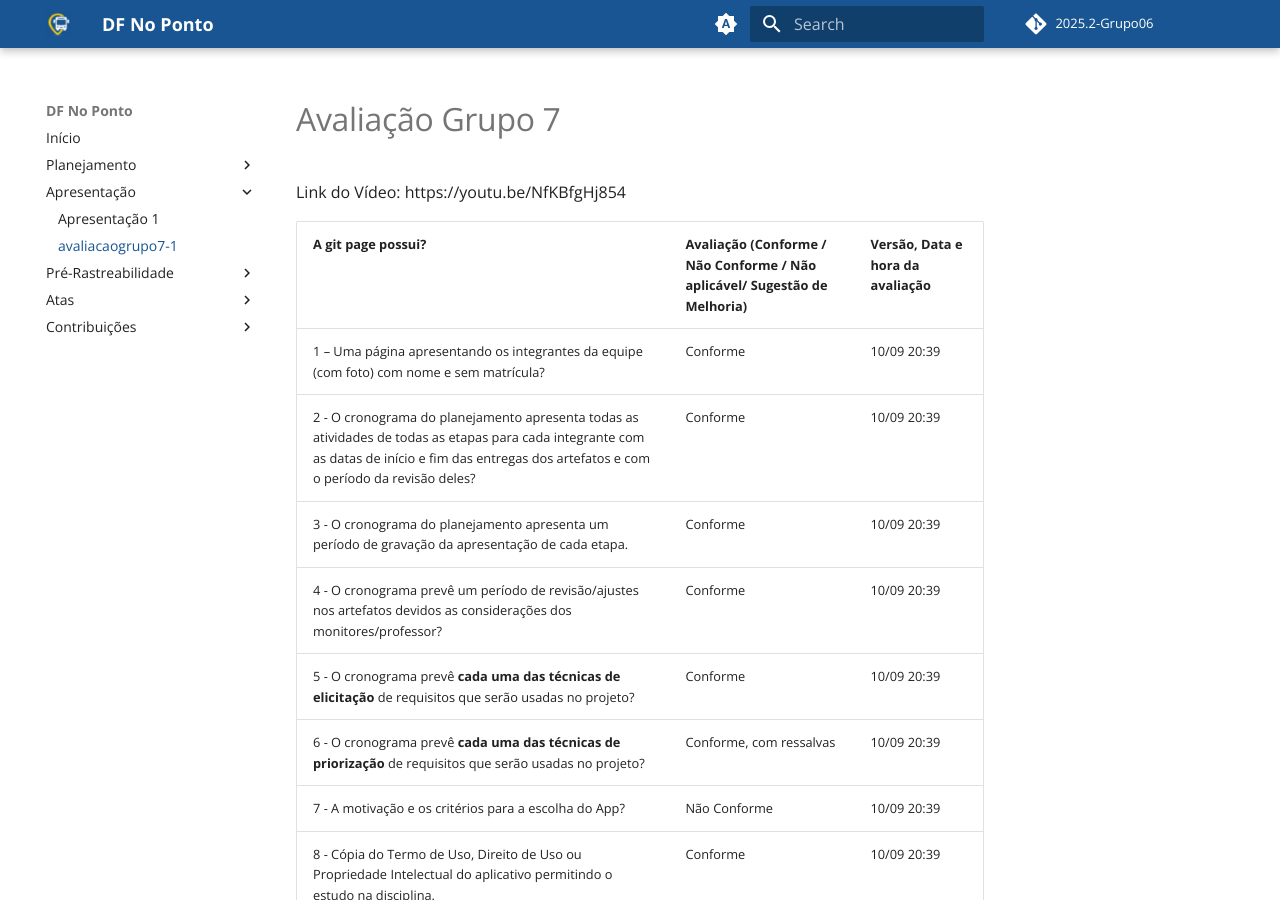
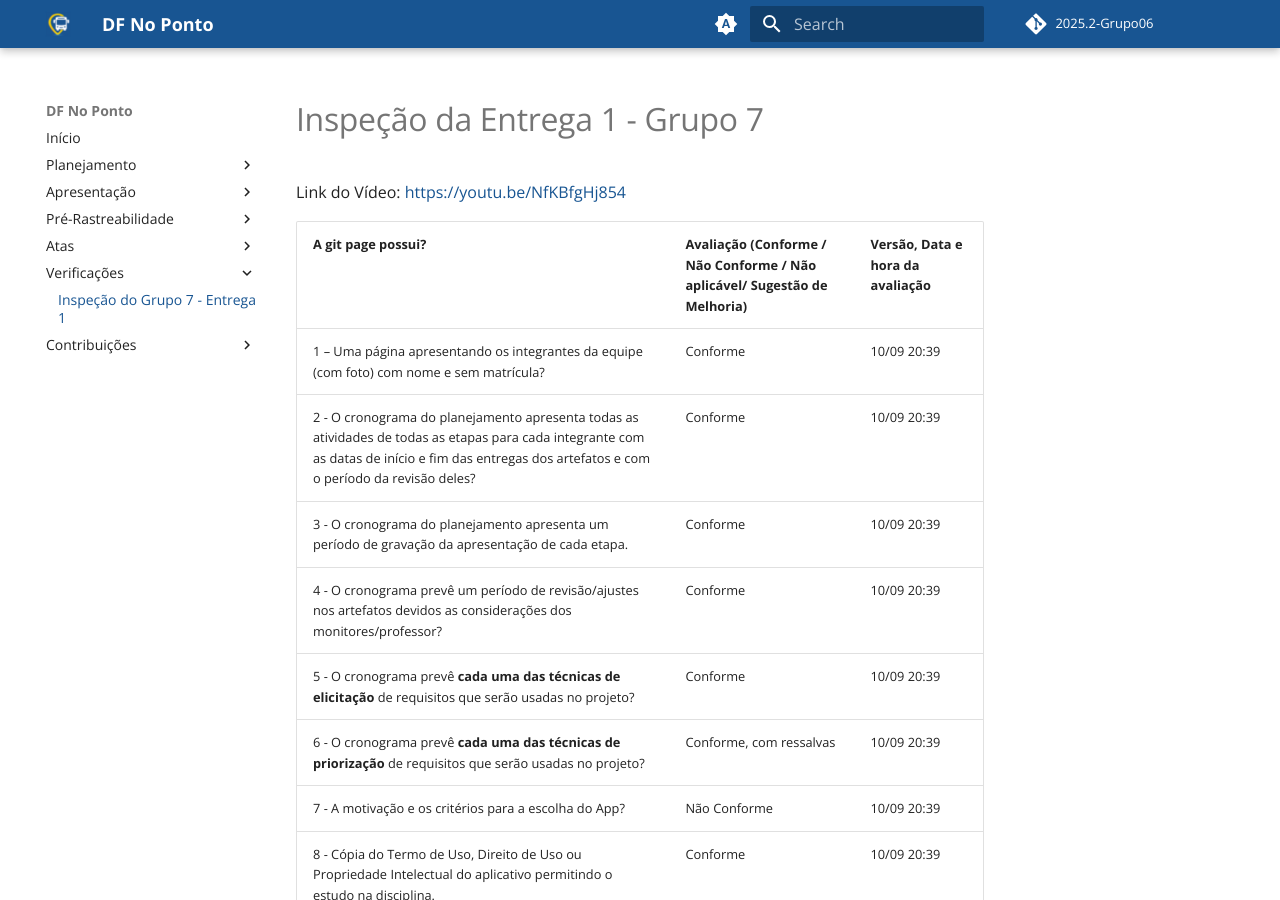
Before and after one commit to Requisitos-de-Software/2025.2-Grupo06, an MkDocs documentation site: the page built from docs/Verificações/inspec_ent1_grupo7.md, in a window 1280 px wide and 900 px high. Built offline with MkDocs 1.6.1 and Material for MkDocs 9.7.7, drawn with Linux system fonts in a browser that asks for light colours; comment, search, counter and statistics services are not loaded.

Commit message:
docs: nova seção no GitPages para inspeções do grupo +1

```diff
--- a/docs/Apresentação/avaliacaogrupo7-1.md
+++ b/docs/Verificações/inspec_ent1_grupo7.md
@@ -1,7 +1,6 @@
-# Avaliação Grupo 7
+# Inspeção da Entrega 1 - Grupo 7
 
-Link do Vídeo:
-https://youtu.be/NfKBfgHj854
+Link do Vídeo: [https://youtu.be/NfKBfgHj854](https://youtu.be/NfKBfgHj854)
 
 
 | A git page possui? | Avaliação (Conforme / Não Conforme / Não aplicável/ Sugestão de Melhoria) | Versão, Data e hora da avaliação |
--- a/mkdocs.yml
+++ b/mkdocs.yml
@@ -41,12 +41,14 @@ nav:
       - Heatmap: Planejamento/Heatmap.md
   - Apresentação:
       - Apresentação 1: Apresentação/apresentacao01.md
-      - avaliacaogrupo7-1: Apresentação/avaliacaogrupo7-1.md
+      - Avaliação do Grupo 7: Apresentação/avaliacaogrupo7-1.md
   - Pré-Rastreabilidade:
       - Rich Picture: pre-rastreabilidade/rich_picture.md
   - Atas:
       - Ata 1: Atas de Reunião/ata1.md
       - Ata 2: Atas de Reunião/ata2.md
       - Ata 3: Atas de Reunião/ata3.md
+  - Verificações:
+      - Inspeção do Grupo 7 - Entrega 1: Verificações/inspec_ent1_grupo7.md
   - Contribuições:
       - Tabela de Contribuição: Contribuições/Tabela de Contribuição.md
```
